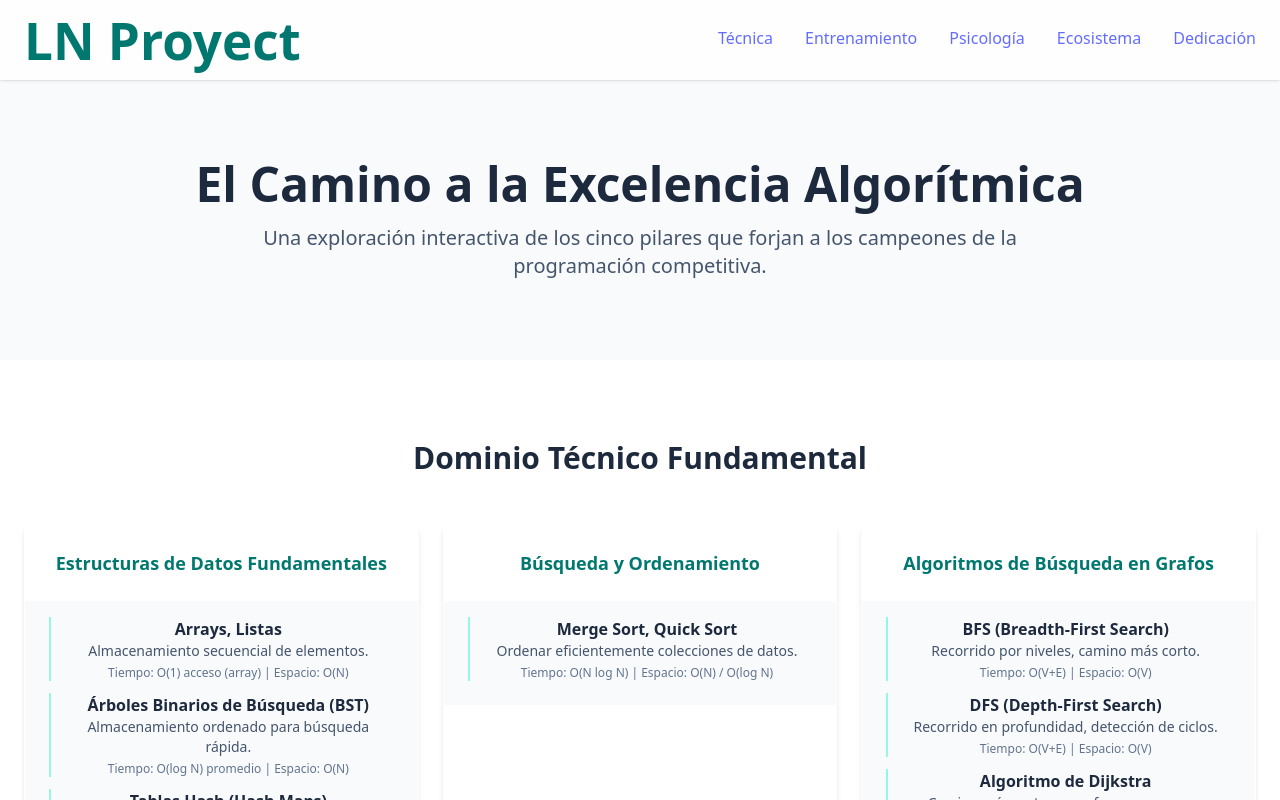
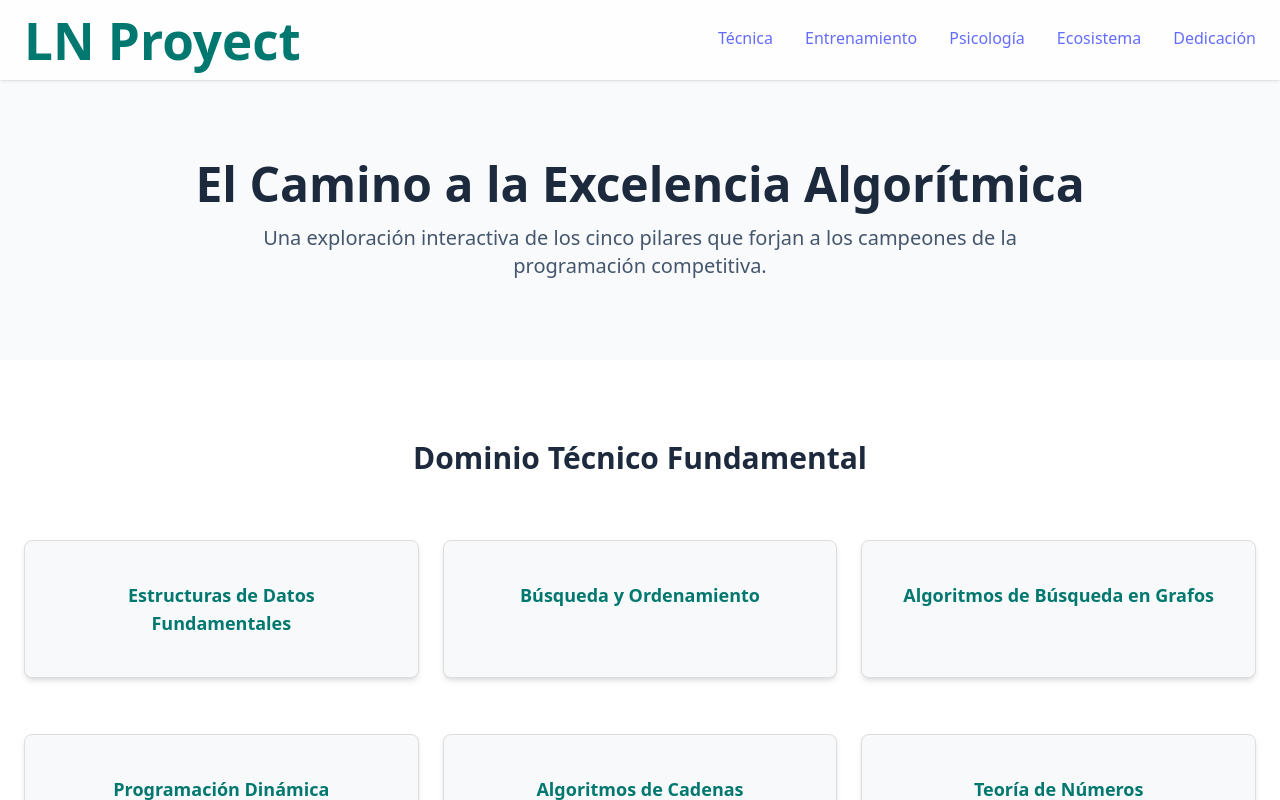
Before and after one commit to GuillermoMajano/Algomas, a Vue app in the folder Algomas/: page / in a window 1280 px wide. Shown: the top 800 px of the page. Built offline with nearby package versions, Linux system fonts and the light colour scheme.

Commit message:
modified:   Algomas/src/components/Pilar1Tecnico.vue

```diff
--- a/Algomas/src/components/Pilar1Tecnico.vue
+++ b/Algomas/src/components/Pilar1Tecnico.vue
@@ -2,12 +2,12 @@
   <section id="pilar1" class="py-20 bg-white">
     <div class="container mx-auto px-6">
       <h2 class="text-3xl font-bold text-slate-800 text-center mb-12">Dominio Técnico Fundamental</h2>
-      <div class="grid md:grid-cols-2 lg:grid-cols-3 gap-6">
-        <div v-for="(group, index) in algorithmsData" :key="index" class="algo-card bg-white rounded-lg shadow-md overflow-hidden border border-transparent hover:border-teal-500 cursor-pointer transition-all duration-300">
+      <div  class="grid md:grid-cols-2 lg:grid-cols-3 gap-6" >
+        <div v-for="(group, index) in algorithmsData" :key="index" class="expandable algo-card bg-white rounded-lg shadow-md border border-transparent hover:border-teal-500 cursor-pointer"  tabindex="0" aria-expanded="false">
           <div class="p-6">
             <h3 class="font-bold text-lg text-teal-700">{{ group.category }}</h3>
           </div>
-          <div class="algo-card-details bg-slate-50 px-6">
+          <div class="expandable-content algo-card-details bg-slate-50 px-6">
             <ul class="pt-4 pb-6 space-y-3">
               <li v-for="item in group.items" :key="item.name" class="border-l-2 border-teal-200 pl-3">
                 <p class="font-semibold text-slate-800">{{ item.name }}</p>
@@ -23,7 +23,27 @@
 </template>
 
 <script setup>
-import { ref } from 'vue'
+
+document.querySelectorAll('.expandable').forEach(el => {
+  el.addEventListener('click', function () {
+    const isExpanded = this.classList.contains('expanded');
+    const content = this.querySelector('.expandable-content');
+
+    // Alternar clase
+    this.classList.toggle('expanded');
+
+    // Actualizar atributo ARIA
+    this.setAttribute('aria-expanded', !isExpanded);
+
+    // Opcional: cambiar el texto del encabezado
+    const firstParagraph = this.querySelector('p');
+    if (firstParagraph) {
+      firstParagraph.textContent = !isExpanded
+        ? 'Haz clic para ocultar'
+        : 'Haz clic aquí para ver más';
+    }
+  });
+});
 
 const algorithmsData = [
   {
@@ -73,3 +93,42 @@ const algorithmsData = [
                 }
 ]
 </script>
+
+<style>
+.expandable {
+  width: 100%;
+  max-width: 500px;
+  margin: 1rem auto;
+  border: 1px solid #ddd;
+  border-radius: 8px;
+  cursor: pointer;
+  background-color: #f8f9fa;
+  padding: 1rem;
+  user-select: none;
+}
+
+.expandable:hover {
+  background-color: #edf0f3;
+}
+
+/* Contenido que se despliega */
+.expandable-content {
+  height: 0;
+  overflow: hidden;
+  transition: height 0.4s ease-out;
+  padding: 0 1rem;
+}
+
+/* Estado expandido */
+.expandable.expanded .expandable-content {
+  height: auto;
+  padding: 1rem 1rem;
+}
+
+/* Opcional: cambiar texto o estilo cuando está expandido */
+.expandable:not(.expanded) .expandable-content {
+  display: none; /* Mejor UX: evita que se lea en lectores de pantalla si está cerrado */
+}
+
+
+</style>
```
